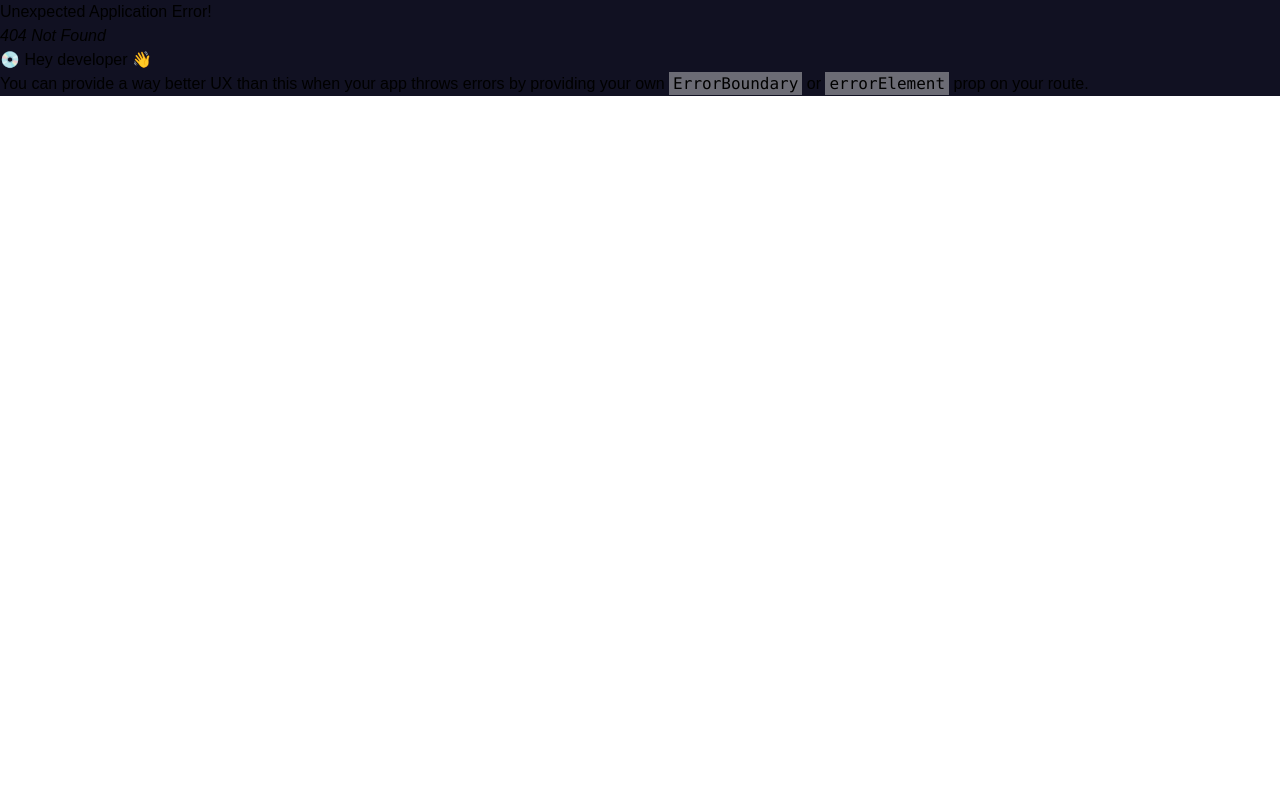
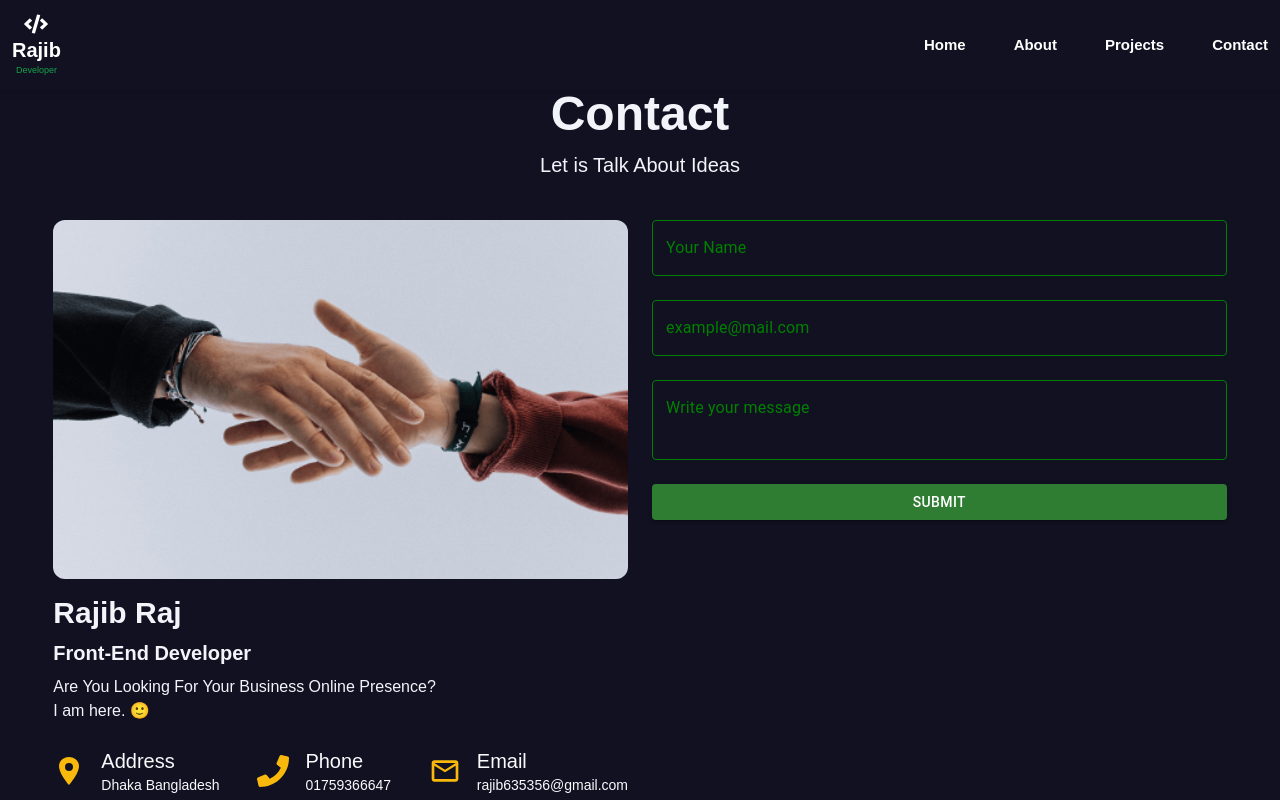
Before and after one commit to Rajibbepary/myportfolio, a React (Vite) app: page /contact in a window 1280 px wide. Before the commit this address had no page. Shown: the top 800 px of the page. Built offline with nearby package versions, Linux system fonts and the light colour scheme.

Commit message:
contact section done

```diff
--- a/package.json
+++ b/package.json
@@ -10,6 +10,9 @@
     "preview": "vite preview"
   },
   "dependencies": {
+    "@emotion/react": "^11.14.0",
+    "@emotion/styled": "^11.14.0",
+    "@mui/material": "^7.0.2",
     "localforage": "^1.10.0",
     "match-sorter": "^8.0.0",
     "motion": "^12.7.3",
@@ -18,9 +21,11 @@
     "react-dom": "^18.3.1",
     "react-fast-marquee": "^1.6.5",
     "react-helmet-async": "^2.0.5",
+    "react-hook-form": "^7.55.0",
     "react-icons": "^5.5.0",
     "react-router-dom": "^7.5.0",
     "react-simple-typewriter": "^5.0.1",
+    "react-toastify": "^11.0.5",
     "react-vertical-timeline-component": "^3.5.3",
     "sort-by": "^1.2.0"
   },
--- /dev/null
+++ b/src/pages/Contact/Contact.jsx
@@ -0,0 +1,158 @@
+/* eslint-disable no-irregular-whitespace */
+/* eslint-disable no-unused-vars */
+import TextField from "@mui/material/TextField";
+import Button from "@mui/material/Button";
+import contact from '../../assets/contact1.png'
+import { useForm } from "react-hook-form";
+import { ToastContainer, toast } from "react-toastify";
+import "react-toastify/dist/ReactToastify.css";
+import { Helmet } from "react-helmet-async";
+import { motion } from 'motion/react';
+import { IoLocationSharp, IoPerson } from "react-icons/io5";
+import { FaPhone } from "react-icons/fa";
+import { MdOutlineMail } from "react-icons/md";
+const Contact = () => {
+    const {
+        register,
+        handleSubmit,
+        reset,
+        formState: { errors },
+      } = useForm();
+
+      const onSubmit = (data) => {
+        toast.success("Form submitted successfully!");
+        console.log(data);
+        reset();
+      };
+
+    return (
+         <motion.div
+        initial={{ opacity: 0, scale: 0.5 }}
+            animate={{ opacity: 1, scale: 1 }}
+            transition={{
+                duration: 1.5,
+                delay: 1,
+                ease: [0, 0.71, 0.2, 1.01],
+            }}
+        className="w-full mx-auto ">
+            <Helmet>
+                  <title>Rajib | Contact</title>
+
+                </Helmet>
+                <ToastContainer />
+            <div className="text-center ">
+                <h3 className="text-5xl font-semibold text-slate-100">Contact​</h3>
+                <p className="text-slate-100 mt-3 mb-10 text-[20px] font-normal"> Let is Talk About Ideas​</p>
+                 </div>
+<div className="w-11/12 mx-auto flex justify-between space-x-6 max-sm:flex-col-reverse">
+        <div className="md:w-1/2 max-sm:mt-4">
+            <div>
+                <img src={contact} className="rounded-xl w-full h-full object-cover " alt=""  />
+                <h1 className="text-3xl font-semibold font-poppins text-slate-100 mt-4">Rajib Raj</h1>
+                <p className="text-xl font-semibold text-slate-100 mt-2 mb-2">Front-End Developer</p>
+                <p className="text-slate-100 ">Are You Looking For Your Business Online Presence?
+               </p>
+               <p className="text-slate-100"> I am here. 🙂</p>
+            </div>
+            <div className="flex justify-between max-sm:flex-col max-sm:items-start items-center mb-14 mt-6">
+                <div className="flex gap-4 items-center justify-between">
+                <IoLocationSharp className="w-8 h-8 text-[#F8B90C]" />
+                    <div>
+                        <p className="text-xl text-slate-50 font-medium">Address</p>
+                        <p className="text-sm text-slate-50">Dhaka Bangladesh</p>
+                    </div>
+                </div>
+                <div className="flex gap-4 items-center ">
+
+                <FaPhone className="w-8 h-8 text-[#F8B90C]" />
+                    <div>
+                        <p className="text-xl text-slate-50 font-medium">Phone</p>
+                        <p className="text-sm text-slate-50"> 01759366647</p>
+                    </div>
+                </div>
+                <div className="flex gap-4 items-center">
+                <MdOutlineMail className="w-8 h-8 text-[#F8B90C]" />
+                    <div>
+                        <p className="text-xl text-slate-50 font-medium">Email</p>
+                        <p className="text-sm text-slate-50">rajib635356@gmail.com</p>
+                    </div>
+                </div>
+            </div>
+        </div>
+        <div className="md:w-1/2 ">
+      <ToastContainer />
+      <form onSubmit={handleSubmit(onSubmit)} className="flex flex-col gap-6">
+        <TextField
+          label="Your Name"
+          variant="outlined"
+          fullWidth
+          {...register("name", { required: "Name is required" })}
+          error={!!errors.name}
+          helperText={errors.name?.message}
+          sx={{
+            "& .MuiOutlinedInput-root": {
+              "& fieldset": { borderColor: "green" },
+              "&.Mui-focused fieldset": { borderColor: "grey" },
+              "& input": { color: "grey" },
+            },
+            "& .MuiInputLabel-root": { color: "green" },
+            "& .MuiInputLabel-root.Mui-focused": { color: "grey" },
+          }}
+        />
+
+        <TextField
+          label="example@mail.com"
+          variant="outlined"
+          fullWidth
+          {...register("email", {
+            required: "Email is required",
+            pattern: {
+              value: /^[^\s@]+@[^\s@]+\.[^\s@]+$/i,
+              message: "Invalid email address",
+            },
+          })}
+          error={!!errors.email}
+          helperText={errors.email?.message}
+          sx={{
+            "& .MuiOutlinedInput-root": {
+              "& fieldset": { borderColor: "green" },
+              "&.Mui-focused fieldset": { borderColor: "grey" },
+              "& input": { color: "grey" },
+            },
+            "& .MuiInputLabel-root": { color: "green" },
+            "& .MuiInputLabel-root.Mui-focused": { color: "grey" },
+          }}
+        />
+
+        <TextField
+          label="Write your message"
+          variant="outlined"
+          fullWidth
+          rows={4}
+          {...register("message", { required: "Message is required" })}
+          error={!!errors.message}
+          helperText={errors.message?.message}
+          sx={{
+            "& .MuiOutlinedInput-root": {
+              "& fieldset": { borderColor: "green" },
+               "&.Mui-focused fieldset": { borderColor: "grey" },
+              "& input": { color: "grey" },
+              height: "80px",
+            },
+            "& .MuiInputLabel-root": { color: "green" },
+            "& .MuiInputLabel-root.Mui-focused": { color: "grey" },
+          }}
+        />
+
+
+        <Button type="submit" variant="contained" color="success" >
+          Submit
+        </Button>
+      </form>
+    </div>
+       </div>
+        </motion.div>
+    );
+};
+
+export default Contact;
--- a/src/pages/shared/Navbar.jsx
+++ b/src/pages/shared/Navbar.jsx
@@ -13,7 +13,7 @@
         <div className="flex flex-col justify-center items-center">
         <FaCode className="text-2xl font-thin" />
           <h1 className="text-xl font-bold">Rajib</h1>
-          <p className="text-[9px]">Developer</p>
+          <p className="text-[9px] text-green-600">Developer</p>
 
         </div>
         <div>
--- a/src/routes/routes.jsx
+++ b/src/routes/routes.jsx
@@ -5,6 +5,7 @@
 
 import Main from "../layouts/Main";
 import Home from "../pages/Home/Home";
+import Contact from "../pages/Contact/Contact";
 
 export  const router = createBrowserRouter([
     {
@@ -14,6 +15,10 @@
         {
             path:'/',
             element:<Home/>
+        },
+        {
+          path:'contact',
+          element:<Contact/>
         }
       ]
     },
```
Also changed, not shown: src/assets/contact1.png (added), 1 other file (tests, documents, lock files or other folders).
